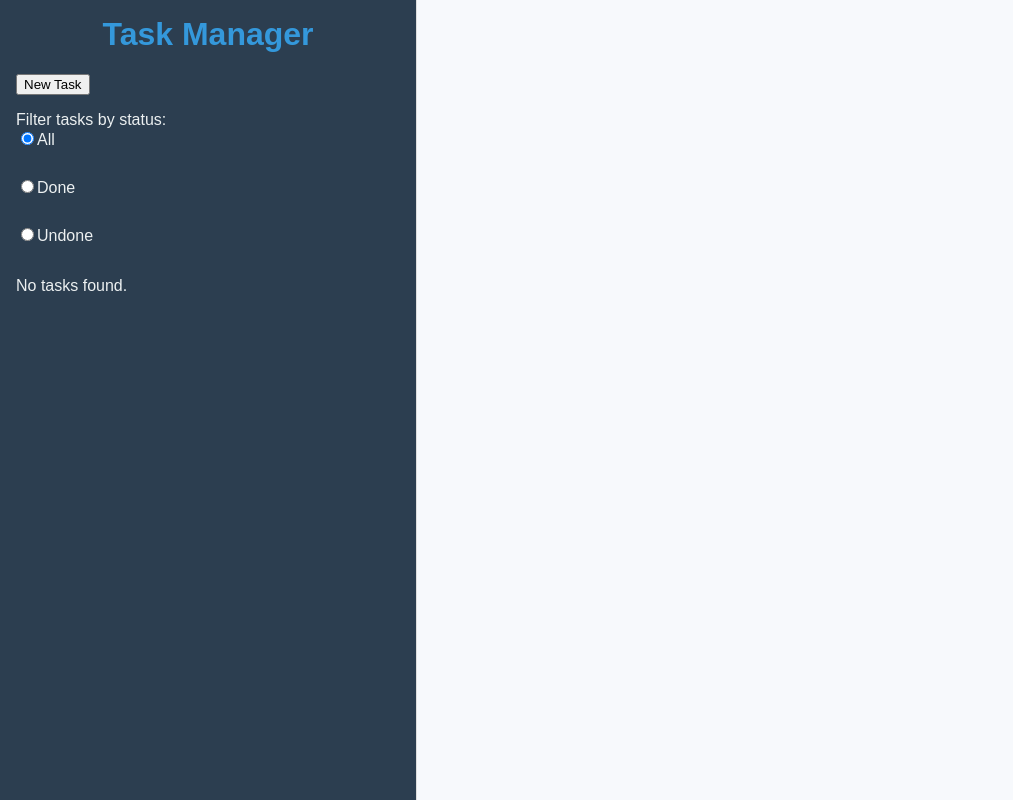
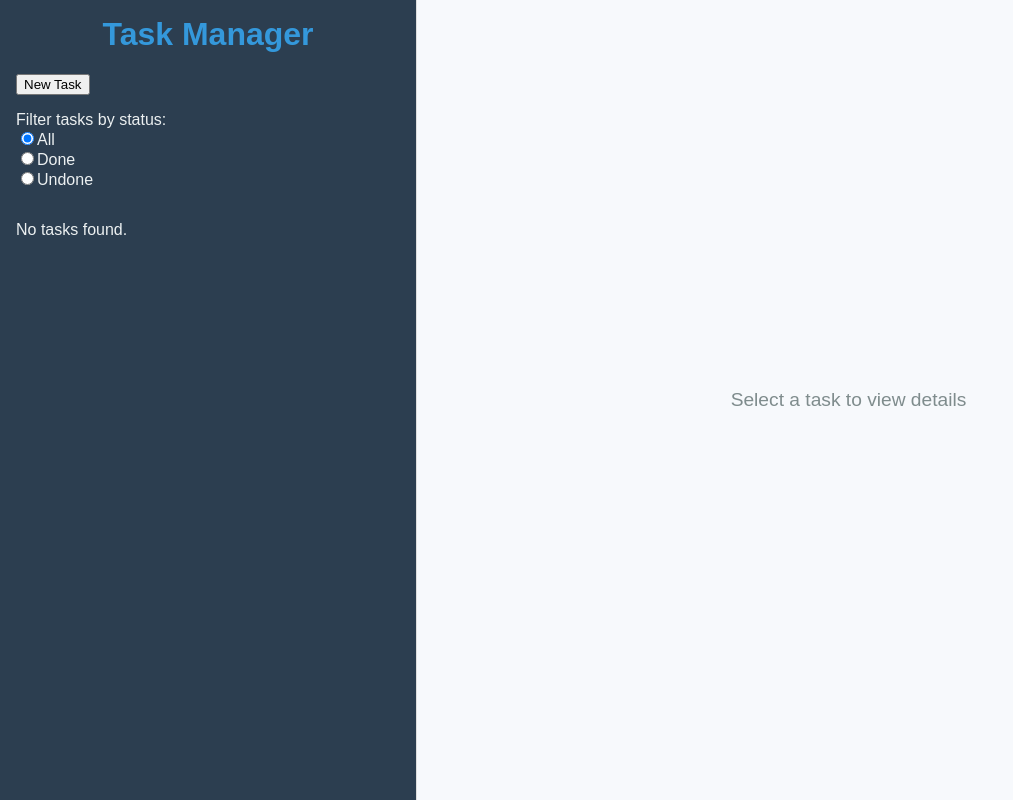
Before and after one commit to S4lvatoore/Task-List---React, a React (Create React App) app: page / in a window 1280 px wide. Shown: the whole page, without its empty margins (0-1013 px from the left). Built offline with nearby package versions, Linux system fonts and the light colour scheme.

Commit message:
details of tasks by cilcking was fixed

```diff
--- a/src/components/Task.jsx
+++ b/src/components/Task.jsx
@@ -1,12 +1,13 @@
 import React from "react";
 
-function Task({ task, onToggle }) {
+function Task({ task, onTaskClick }) {
     return (
-        <div className="task">
+        <div className="task" onClick={() => onTaskClick(task)}>
             <input
                 type="checkbox"
                 checked={task.completed}
-                onChange={() => onToggle(task.id)}
+                readOnly
+                style={{ marginRight: "10px" }}
             />
             <h3>{task.title}</h3>
         </div>
--- a/src/components/TaskList.jsx
+++ b/src/components/TaskList.jsx
@@ -4,7 +4,7 @@ import Task from "./Task";
 import { completeTask } from "../redux/slice";
 
 
-function TaskList() {
+function TaskList({onTaskClick}) {
     const { tasks, filter } = useSelector((state) => state.tasksReducer);
     const dispatch = useDispatch();
 
@@ -20,9 +20,9 @@ function TaskList() {
 
     return (
         <div className="task-list">
-            {filteredTasks.length > 0 ? (
-                filteredTasks.map((task) => (
-                    <Task key={task.id} task={task} onToggle={handleToggle} />
+            {tasks.length > 0 ? (
+                tasks.map((task) => (
+                    <Task key={task.id} task={task} onTaskClick={onTaskClick} />
                 ))
             ) : (
                 <p>No tasks found.</p>
@@ -30,7 +30,4 @@ function TaskList() {
         </div>
     );
 }
-
-
-
 export default TaskList;
--- a/src/components/forms/FilterForm.jsx
+++ b/src/components/forms/FilterForm.jsx
@@ -1,13 +1,13 @@
 import React from "react";
 import { useDispatch } from "react-redux";
-import { setFilter } from "../../redux/slice"; // <-- импортируем
+import { setFilter } from "../../redux/slice";
 
 function FilterForm() {
     const dispatch = useDispatch();
 
     const handleFilterChange = (e) => {
-        const filterValue = e.target.value; // Получаем выбранный фильтр
-        dispatch(setFilter(filterValue)); // Диспатчим новый фильтр
+        const filterValue = e.target.value;
+        dispatch(setFilter(filterValue));
     };
 
     return (
@@ -21,7 +21,7 @@ function FilterForm() {
                         name="filter"
                         value="all"
                         defaultChecked
-                        onChange={handleFilterChange} // Обработчик изменения
+                        onChange={handleFilterChange}
                     />
                     All
                 </label>
@@ -31,7 +31,7 @@ function FilterForm() {
                         type="radio"
                         name="filter"
                         value="done"
-                        onChange={handleFilterChange} // Обработчик изменения
+                        onChange={handleFilterChange}
                     />
                     Done
                 </label>
@@ -41,7 +41,7 @@ function FilterForm() {
                         type="radio"
                         name="filter"
                         value="undone"
-                        onChange={handleFilterChange} // Обработчик изменения
+                        onChange={handleFilterChange}
                     />
                     Undone
                 </label>
--- a/src/index.css
+++ b/src/index.css
@@ -28,10 +28,13 @@ body {
   flex: 1;
   padding: 1rem;
   background: #f7f9fc;
+  display: flex;
+  align-items: center;
+  justify-content: center;
 }
 
 .task-list {
-  margin-top: 1rem; /* Отступ сверху от фильтра */
+  margin-top: 1rem;
   display: flex;
   flex-direction: column;
   gap: 1rem;
@@ -44,17 +47,25 @@ body {
   border: 1px solid #ccc;
   border-radius: 5px;
   background: #ecf0f1;
+  cursor: pointer;
 }
 
-.task h3 {
-  margin-left: 10px;
+.task:hover {
+  background-color: #dcdcdc;
 }
 
-#filter-form {
-  margin-top: 1rem;
+.task-details {
+  text-align: left;
+  padding: 1rem;
+  border: 1px solid #ccc;
+  border-radius: 5px;
+  background: #ffffff;
+  box-shadow: 0 4px 6px rgba(0, 0, 0, 0.1);
+  width: 100%;
+  max-width: 500px;
 }
 
-#filter-form label {
-  display: block;
-  margin-bottom: 10px;
+.no-task {
+  font-size: 1.2rem;
+  color: #7f8c8d;
 }
--- a/src/redux/slice.js
+++ b/src/redux/slice.js
@@ -2,7 +2,7 @@ import { createSlice } from "@reduxjs/toolkit";
 
 const initialState = {
     tasks: JSON.parse(localStorage.getItem("tasks")) || [],
-    filter: "all", // Начальный фильтр
+    filter: "all",
 };
 
 const slice = createSlice({
@@ -14,7 +14,7 @@ const slice = createSlice({
             localStorage.setItem("tasks", JSON.stringify(state.tasks));
         },
         setFilter: (state, action) => {
-            state.filter = action.payload; // Обновляем фильтр
+            state.filter = action.payload;
         },
         completeTask: (state, action) => {
             const task = state.tasks.find((t) => t.id === action.payload.id);
--- a/src/redux/store.js
+++ b/src/redux/store.js
@@ -1,9 +1,9 @@
 import { configureStore } from "@reduxjs/toolkit";
-import tasksReducer from "./slice"; // Убедитесь, что путь к редюсеру верный
+import tasksReducer from "./slice";
 
 const store = configureStore({
     reducer: {
-        tasksReducer, // Ваш редюсер
+        tasksReducer,
     },
 });
 
--- a/src/routes/root.jsx
+++ b/src/routes/root.jsx
@@ -1,21 +1,34 @@
-import React from "react";
+import React, { useState } from "react";
 import { Outlet } from "react-router-dom";
 import TaskList from "../components/TaskList";
+import FilterForm from "../components/forms/FilterForm";
 import NewForm from "../components/forms/NewForm";
-import FilterForm from "../components/forms/FilterForm"; // Импорт FilterForm
-
-
 
 function Root() {
+    const [selectedTask, setSelectedTask] = useState(null);
+
+    const handleTaskClick = (task) => {
+        setSelectedTask(task);
+    };
+
     return (
         <div id="app">
             <div id="sidebar">
                 <h1>Task Manager</h1>
                 <NewForm />
                 <FilterForm />
-                <TaskList />
+                <TaskList onTaskClick={handleTaskClick} />
             </div>
             <div id="main">
+                {selectedTask ? (
+                    <div className="task-details">
+                        <h2>{selectedTask.title}</h2>
+                        <p>{selectedTask.description}</p>
+                        <p>Status: {selectedTask.completed ? "Done" : "Undone"}</p>
+                    </div>
+                ) : (
+                    <p className="no-task">Select a task to view details</p>
+                )}
                 <Outlet />
             </div>
         </div>
```
